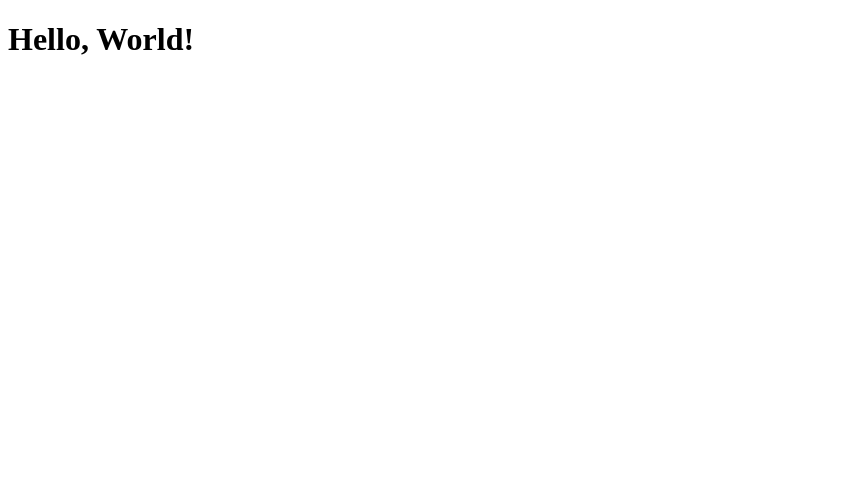
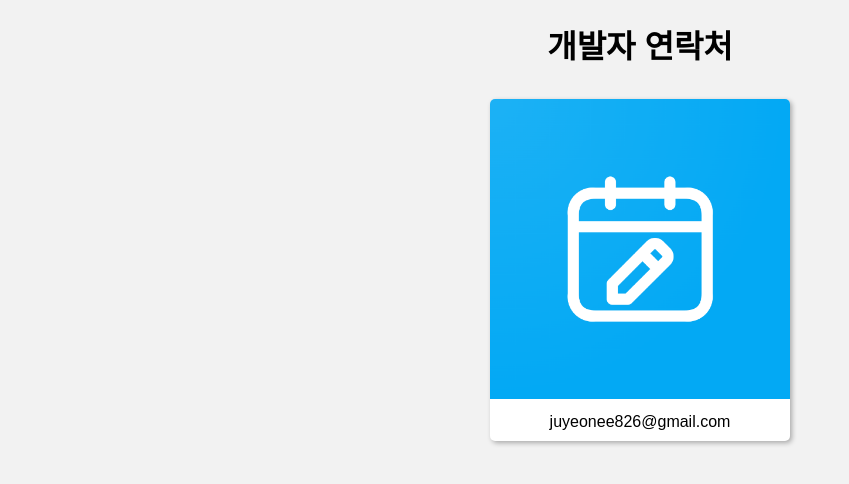
Before and after one commit to juyeonkim97/juyeonkim97.github.io, a plain HTML site: page index.html in a window 1280 px wide. Shown: the whole page, without its empty margins (0-849 px from the left). Drawn offline with Linux system fonts and the light colour scheme.

Commit message:
(feat) 개발자 연락처 추가

```diff
--- a/index.html
+++ b/index.html
@@ -1,9 +1,51 @@
 <!DOCTYPE html>
 <html>
-<head>
-	<title>Hello, World!</title>
-</head>
-<body>
-	<h1>Hello, World!</h1>
-</body>
+  <head>
+    <meta charset="UTF-8">
+    <title>완두콩</title>
+    <style>
+      /* CSS 스타일을 추가합니다. */
+      body {
+        font-family: Arial, sans-serif;
+        background-color: #f2f2f2;
+      }
+      h1 {
+        text-align: center;
+      }
+      ul {
+        list-style-type: none;
+        margin: 0;
+        padding: 0;
+        text-align: center;
+      }
+      li {
+        display: inline-block;
+        margin: 10px;
+        background-color: #fff;
+        border-radius: 5px;
+        box-shadow: 2px 2px 5px rgba(0,0,0,0.3);
+      }
+      img {
+        max-width: 100%;
+        height: auto;
+        border-radius: 5px 5px 0 0;
+      }
+      .name {
+        font-weight: bold;
+        margin: 10px;
+      }
+      .phone, .email {
+        margin: 10px;
+      }
+    </style>
+  </head>
+  <body>
+    <h1>개발자 연락처</h1>
+    <ul>
+      <li>
+        <img src="assets/play_store_512.png" alt="앱 아이콘" width="300" height="300">
+        <p class="email">juyeonee826@gmail.com</p>
+      </li>
+    </ul>
+  </body>
 </html>
```
Also changed, not shown: assets/play_store_512.png (added).
